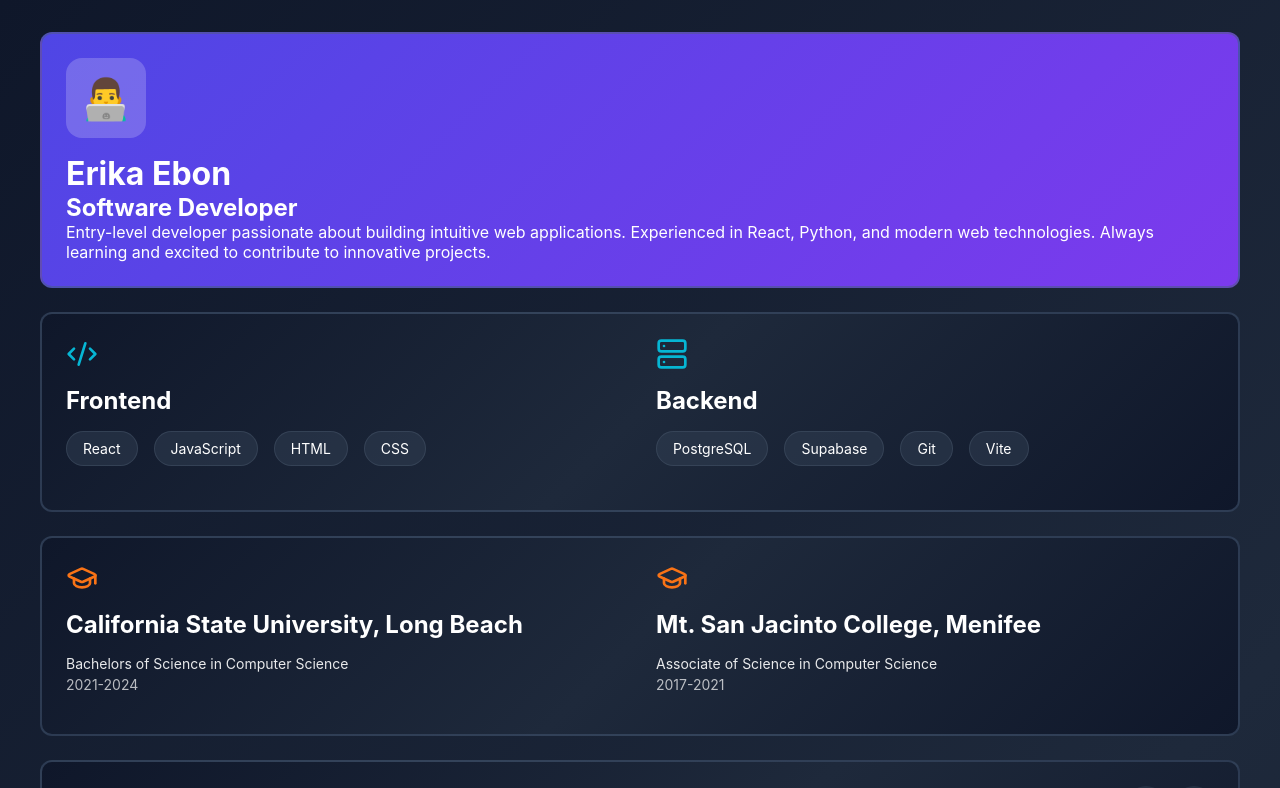
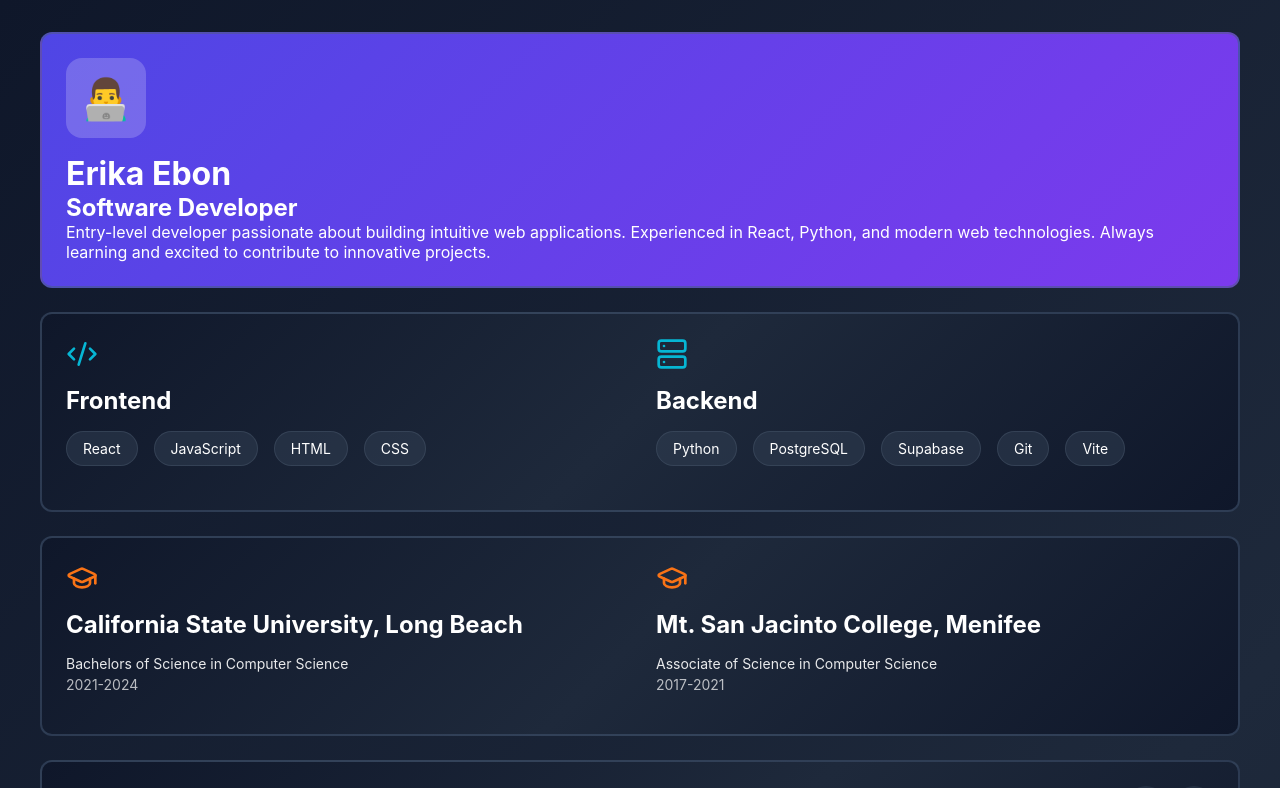
Before and after one commit to embe8/swe-portfolio-v2, a React (Vite) app: page / in a window 1280 px wide. Shown: the top 788 px of the page. Built offline with nearby package versions, Linux system fonts and the light colour scheme.

Commit message:
Update App.jsx

```diff
--- a/src/App.jsx
+++ b/src/App.jsx
@@ -175,7 +175,7 @@ export default function Portfolio() {
               <Server className="card-icon cyan" />
               <h3 className="card-title">Backend</h3>
               <div className="tech-tags">
-                {skills.slice(5).map((skill) => (
+                {skills.slice(4).map((skill) => (
                   <span key={skill.name} className="skill-badge">
                     {skill.icon} {skill.name}
                   </span>
```
